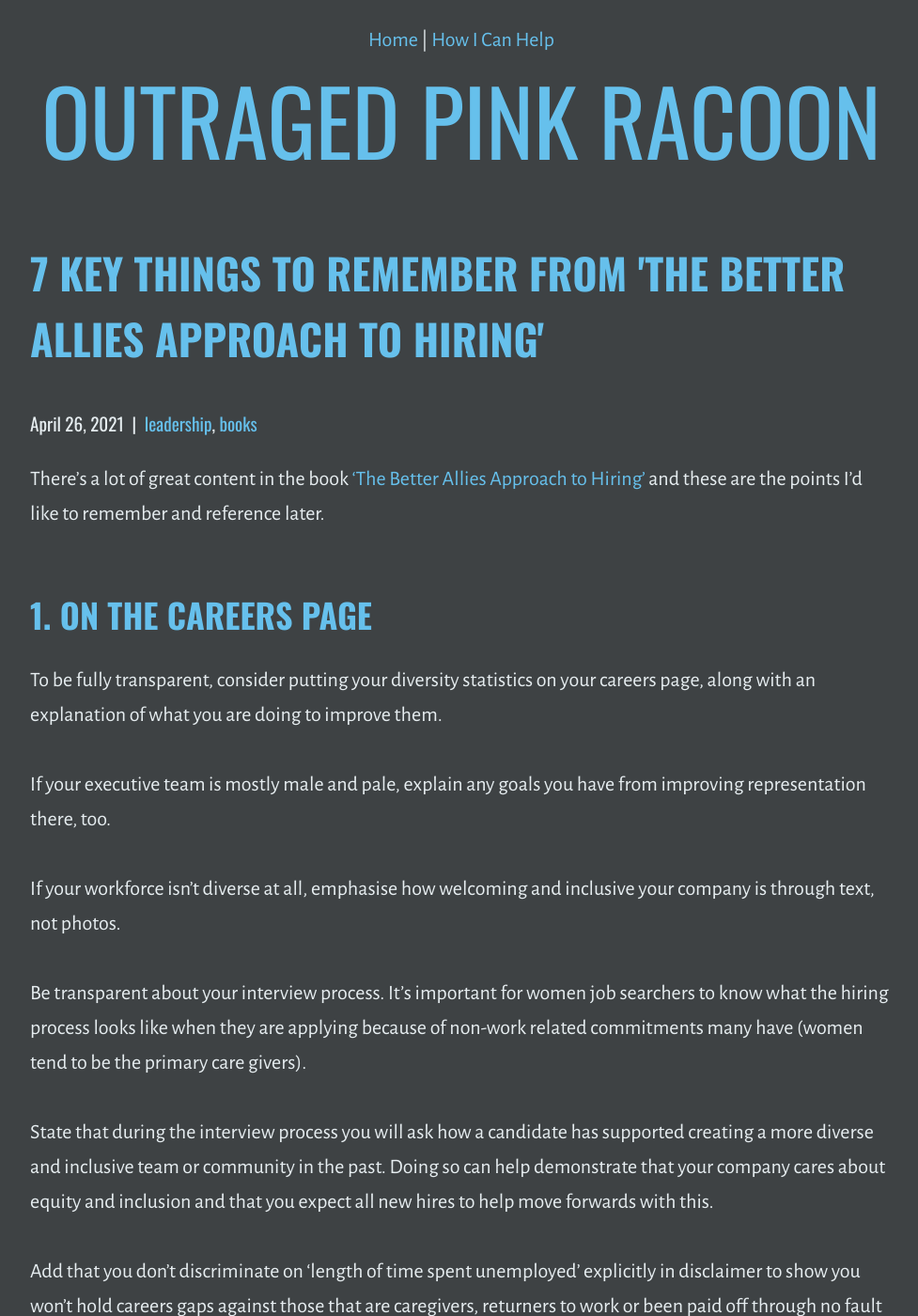
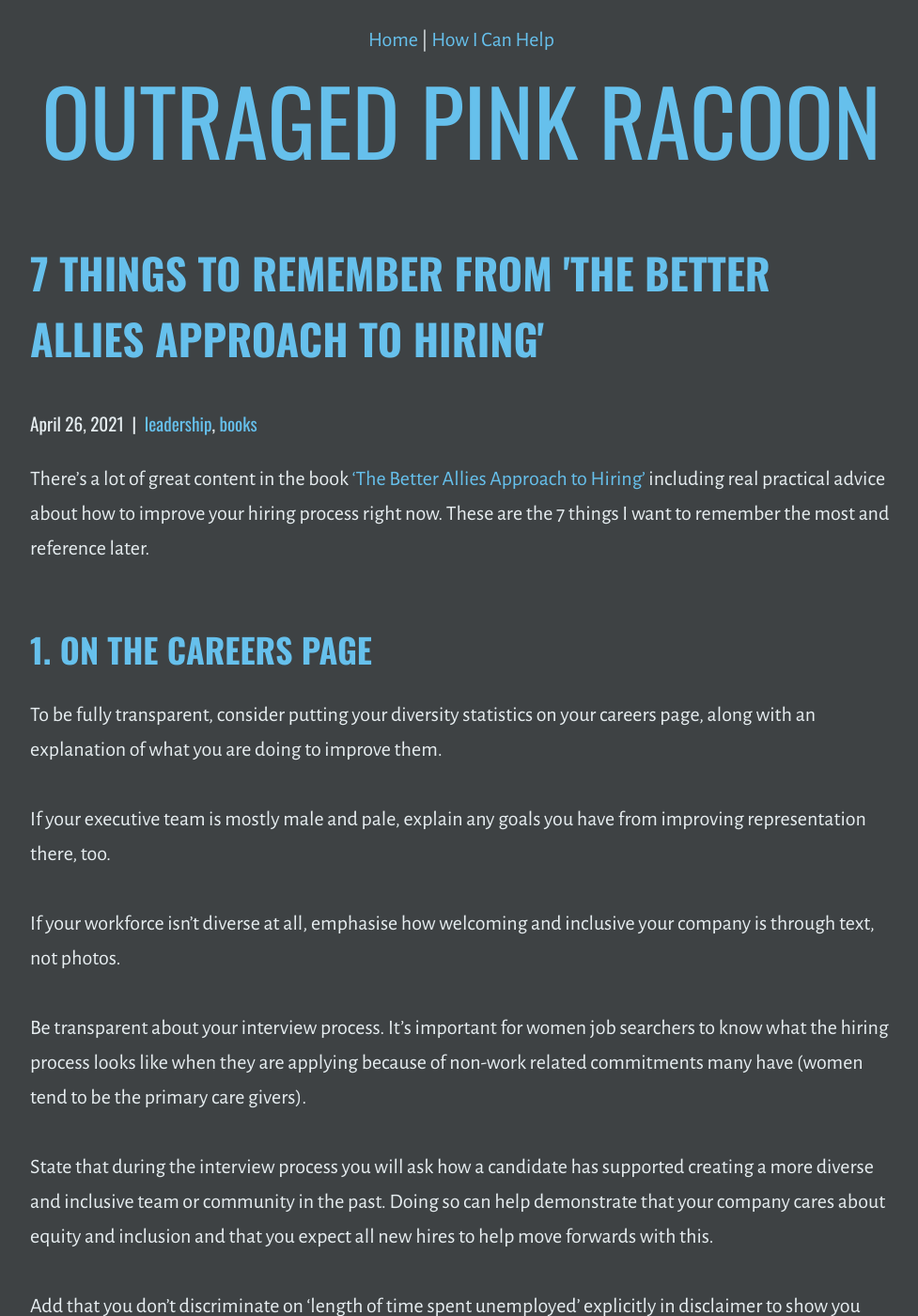
Before and after one commit to outragedpinkracoon/outragedpinkracoon.github.io, a Jekyll site: the page built from _posts/2021-04-26-7-things-to-remember-from-better-allies-hiring.md, in a window 1280 px wide and 1400 px high. Shown: the whole window at 94% size, without its empty margins (149-1126 px from the left). Built offline with Jekyll 4.4.1, drawn with Linux system fonts in a browser that asks for light colours; some of the changed lines change nothing that is shown; some of the changed text lies outside the part shown.

Commit message:
Formatting fix

```diff
--- a/_posts/2021-04-26-key-takeaway-from-better-allies-hiring.md
+++ b/_posts/2021-04-26-7-things-to-remember-from-better-allies-hiring.md
@@ -1,9 +1,10 @@
 ---
-title: 7 Key Things to Remember from 'The Better Allies Approach to Hiring'
+title: 7 Things to Remember from 'The Better Allies Approach to Hiring'
 layout: post
 categories: [leadership, books]
 ---
-There's a lot of great content in the book ['The Better Allies Approach to Hiring'](https://www.amazon.co.uk/Better-Allies-Approach-Hiring/dp/1732723338) and these are the points I'd like to remember and reference later.
+There's a lot of great content in the book ['The Better Allies Approach to Hiring'](https://www.amazon.co.uk/Better-Allies-Approach-Hiring/dp/1732723338) including real practical advice about how to improve your hiring process right now. These are the 7 things I want to remember the most and reference later.
+
 ## 1. On the Careers Page
 To be fully transparent, consider putting your diversity statistics on your careers page, along with an explanation of what you are doing to improve them.
 
@@ -16,7 +17,8 @@ Be transparent about your interview process. It's important for women job search
 State that during the interview process you will ask how a candidate has supported creating a more diverse and inclusive team or community in the past. Doing so can help demonstrate that your company cares about equity and inclusion and that you expect all new hires to help move forwards with this.
 
 Add that you don't discriminate on 'length of time spent unemployed' explicitly in disclaimer to show you won't hold careers gaps against those that are caregivers, returners to work or been paid off through no fault of their own.
-## 3. On Job Descriptions
+
+## 2. On Job Descriptions
 Encourage candidates to apply even if they don't meet all the requirements on the job ad by adding text like 'we'd love to hear from you even if you don't meet 100% of the requirements'.
 
 Limit the number of requirements that you list in a job at to five maximum, cut all the 'nice to have' and 'preferred skills' and anything the new hire can easily learn on the job. Use the rule of asking 'if an otherwise perfect candidate came along without this experience, would we still hire them?'
@@ -28,16 +30,19 @@ Seek managers with experience leading diverse teams, include 'experience hiring
 Avoid requiring open source experience unless absolutely necessary to the role. Similarly, consider if you truly need to evaluate a candidates Github. It assumes they are writing code in their precious free time and is a sign of privilege not technical prowess.
 
 Instead of excluding someone because they didn't hit some mark, try to understand their journey. Be open to candidates that have not had the expected journey through university, internships and so on.
+
 ### Important Stats
 - 95% of open source contributors are men and the landscape can be harsh for women and nonbinary individuals.
 - A Hewlett-Packard study found that women applied for a promotion only when they believed they met 100% of the qualifications listed for a job, while men applied when the could meet 60% of the requirements.
 - In 'How to Lead' Jo Owen describes how men applied for head teaching roles when they thought they were 50% ready while women wanted to be nearer 100% ready before taking on the responsibility.
-- This is not through a lack of confidence in women - what held them back from applying was not a mistake perception about themselves, but a mistaken perception about the hiring process. They didn't see the hiring process as one where advocacy, relationships or a creative approach to framing your expertise could overcome not having the skills / experiences in the job listing.
-## 4. When Attracting Candidates
+
+This is not through a lack of confidence in women - what held them back from applying was not a mistake perception about themselves, but a mistaken perception about the hiring process. They didn't see the hiring process as one where advocacy, relationships or a creative approach to framing your expertise could overcome not having the skills / experiences in the job listing.
+
+## 3. When Attracting Candidates
 
 Diversify your network and do it before you need it and use this network to tap into talent. Encourage *everyone* to tap into their networks to find people from underrepresented groups.
 
-'Follow 10 people on Twitter who aren't white dudes. Chat with them every so often. Do it without an agenda.' - Samantha Geitz
+>'Follow 10 people on Twitter who aren't white dudes. Chat with them every so often. Do it without an agenda.' - Samantha Geitz
 
 Encourage employees to be visible so others can see someone like themselves and apply. Are there actions the company can take to support them being even more visible? Remember that any time you ask an employee to take on additional work like this benefiting the organisation be sure to recognise and reward them for it and don't overload them.
 
@@ -63,6 +68,7 @@ Jan Wildeboer has an interesting method to eliminate candidates that exhibit bia
 ### Important Stats
 - Resumes with African-American sounding names receive 50% fewer callbacks than white sounding names as do candidates with accents, that are women or working mothers.
 - Men that apply for managerial positions are evaluated based on their leadership potential whereas women are judged on past performance.
+
 ## 6. When Evaluating Candidates
 - Create an objective criteria for reviewing resumes.
 - Redact unnecessary personal info.
```
